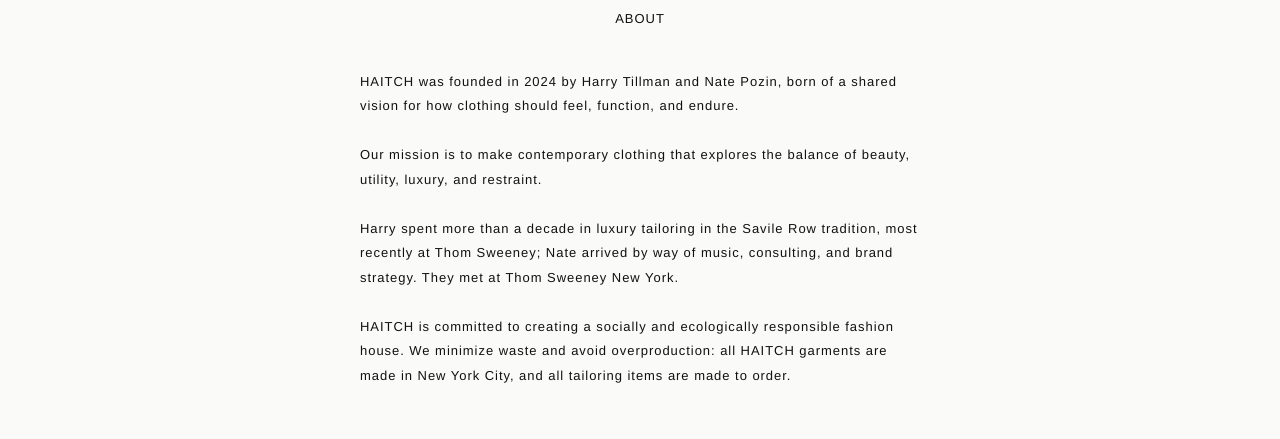
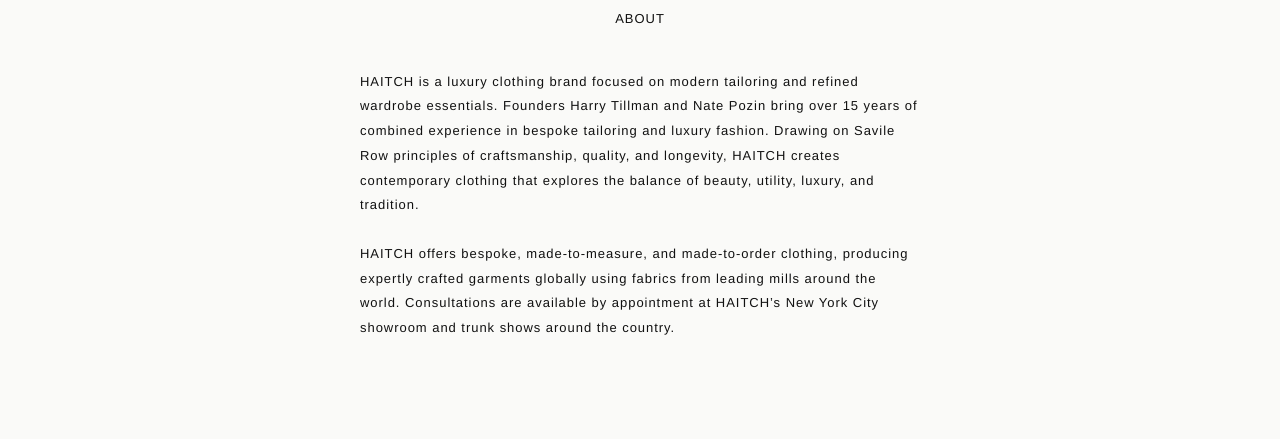
Before and after one commit to christian-miljkovic/haitch, a Next.js app: page /about in a window 1280 px wide. Shown: the part 151-590 px from the top of the page. Built offline with nearby package versions, Linux system fonts and the light colour scheme; no server answers.

Commit message:
Update About copy to the new brand statement

```diff
--- a/app/about/page.tsx
+++ b/app/about/page.tsx
@@ -9,22 +9,17 @@
       <h1 className={styles.heading}>ABOUT</h1>
       <div className={styles.body}>
         <p>
-          HAITCH was founded in 2024 by Harry Tillman and Nate Pozin, born of a shared vision for
-          how clothing should feel, function, and endure.
+          HAITCH is a luxury clothing brand focused on modern tailoring and refined wardrobe
+          essentials. Founders Harry Tillman and Nate Pozin bring over 15 years of combined
+          experience in bespoke tailoring and luxury fashion. Drawing on Savile Row principles of
+          craftsmanship, quality, and longevity, HAITCH creates contemporary clothing that explores
+          the balance of beauty, utility, luxury, and tradition.
         </p>
         <p>
-          Our mission is to make contemporary clothing that explores the balance of beauty,
-          utility, luxury, and restraint.
-        </p>
-        <p>
-          Harry spent more than a decade in luxury tailoring in the Savile Row tradition, most
-          recently at Thom Sweeney; Nate arrived by way of music, consulting, and brand strategy.
-          They met at Thom Sweeney New York.
-        </p>
-        <p>
-          HAITCH is committed to creating a socially and ecologically responsible fashion house. We
-          minimize waste and avoid overproduction: all HAITCH garments are made in New York City,
-          and all tailoring items are made to order.
+          HAITCH offers bespoke, made-to-measure, and made-to-order clothing, producing expertly
+          crafted garments globally using fabrics from leading mills around the world.
+          Consultations are available by appointment at HAITCH’s New York City showroom and trunk
+          shows around the country.
         </p>
       </div>
     </div>
```
